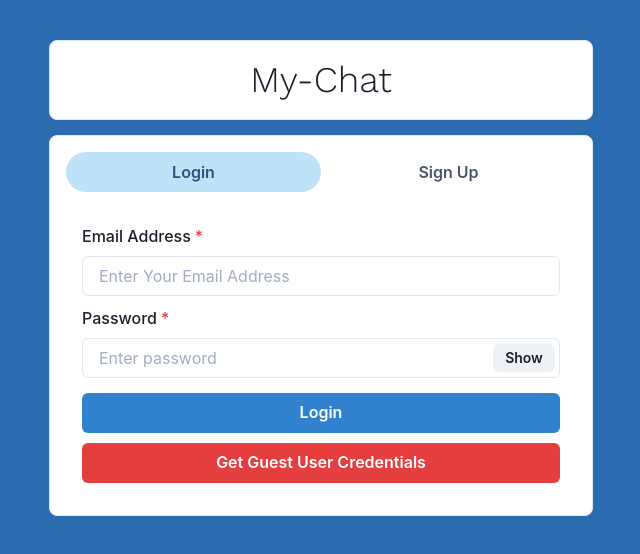
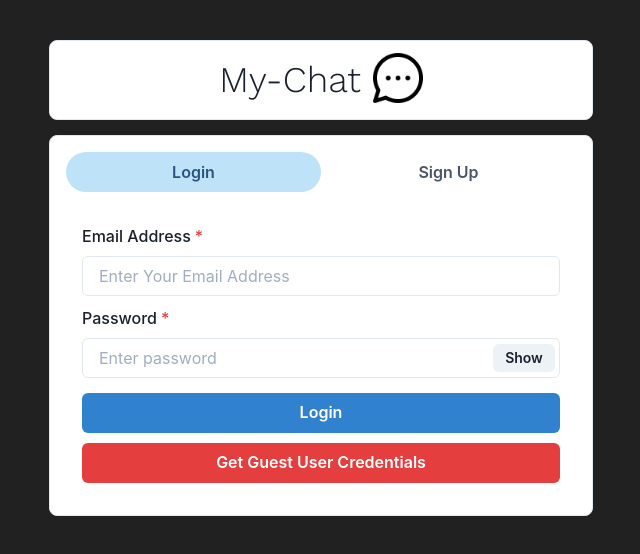
Before and after one commit to mullaivanaraj/MERN-APP, a React (Create React App) app in the folder frontend/: page / in a window 1280 px wide. Shown: the top 554 px of the page, without its empty margins (319-959 px from the left). Built offline with nearby package versions, Linux system fonts and the light colour scheme.

Commit message:
added logo and styled login screen

```diff
--- a/frontend/public/index.html
+++ b/frontend/public/index.html
@@ -31,7 +31,7 @@
       work correctly both with client-side routing and a non-root public URL.
       Learn how to configure a non-root public URL by running `npm run build`.
     -->
-    <title>Talk-a-tive</title>
+    <title>My-Chat</title>
   </head>
   <body>
     <noscript>You need to enable JavaScript to run this app.</noscript>
--- a/frontend/src/App.css
+++ b/frontend/src/App.css
@@ -3,7 +3,12 @@
 .App {
   min-height: 100vh;
   display: flex;
-  background-color: #2b6cb0;
+  background-color: #212121;
+}
+
+.logo{
+  height:50px;
+  padding-left: 12px;
 }
 
 ::-webkit-scrollbar {
--- a/frontend/src/Pages/Homepage.js
+++ b/frontend/src/Pages/Homepage.js
@@ -8,6 +8,7 @@ import {
   Tabs,
   Text,
 } from "@chakra-ui/react";
+import chat from '../messenger.png';
 import { useEffect } from "react";
 import { useHistory } from "react-router";
 import Login from "../components/Authentication/Login";
@@ -21,6 +22,8 @@ function Homepage() {
 
   //   if (user) history.push("/chats");
   // }, [history]);
+
+
 
   return (
     <Container maxW="xl" centerContent>
@@ -37,6 +40,7 @@ function Homepage() {
         <Text fontSize="4xl" fontFamily="Work sans">
           My-Chat
         </Text>
+        <img src={chat} alt="messenger"  className="logo"/>
       </Box>
       <Box bg="white" w="100%" p={4} borderRadius="lg" borderWidth="1px">
         <Tabs isFitted variant="soft-rounded">
```
Also changed, not shown: frontend/src/messenger.png (added).
